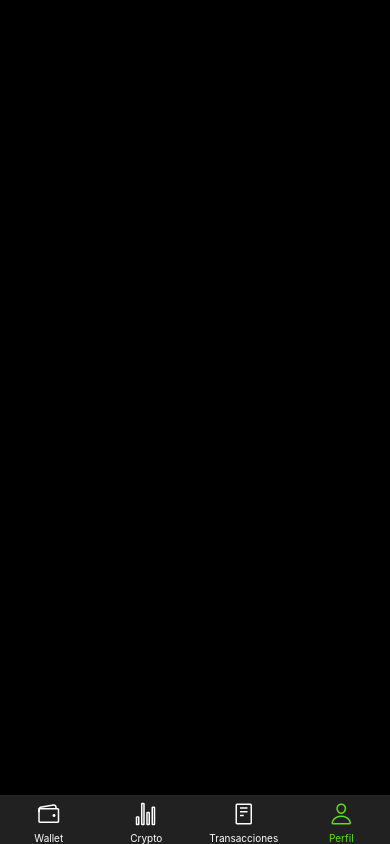
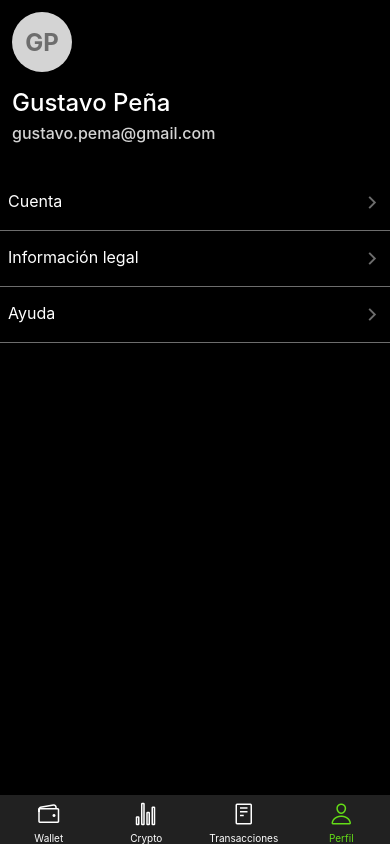
Before and after one commit to gustavvopenna/bitso-clone, a React Native app: screen /ProfileScreen in a window 390 px wide. Built offline with nearby package versions, Linux system fonts and the light colour scheme.

Commit message:
chore: Create profile screen

```diff
--- /dev/null
+++ b/src/components/menu-item.tsx
@@ -0,0 +1,44 @@
+import React from 'react'
+import { Text, TouchableOpacity, View } from 'react-native'
+import { Ionicons } from "@expo/vector-icons";
+
+import { colors } from '../theme'
+
+interface Props {
+  title: string,
+  onPress?: () => void
+}
+
+export const MenuItem = ({ title, onPress }: Props) => {
+  return (
+    <TouchableOpacity
+      onPress={() => onPress?.()}
+      activeOpacity={0.7}
+    >
+      <View
+        style={{
+          flexDirection: 'row',
+          borderBottomWidth: 1,
+          borderBottomColor: colors.primaryLight,
+          paddingHorizontal: 8,
+          paddingVertical: 16
+        }}
+      >
+        <Text
+          style={{
+            color: colors.white,
+            fontSize: 16,
+            flexGrow: 1
+          }}
+        >
+          {title}
+        </Text>
+          <Ionicons
+            name='chevron-forward-outline'
+            color={colors.primaryLight}
+            size={20}
+          />
+      </View>
+    </TouchableOpacity>
+  )
+}
--- a/src/screens/profile-screen.tsx
+++ b/src/screens/profile-screen.tsx
@@ -1,10 +1,73 @@
 import React from 'react';
 import { Text, View } from 'react-native';
+import { Ionicons } from "@expo/vector-icons";
+import { useSafeAreaInsets } from 'react-native-safe-area-context';
+
+import { NAVBAR_HEIGHT } from '../constants';
+import { colors, globalStyles } from '../theme';
+import { MenuItem } from '../components/menu-item';
 
 export const ProfileScreen = () => {
+  let insets = useSafeAreaInsets();
+  const menuItems = ['Cuenta', 'Información legal', 'Ayuda'];
+
   return (
-    <View>
-      <Text>Perfil</Text>
+    <View style={{ top: insets.top, bottom: insets.bottom, paddingBottom: NAVBAR_HEIGHT }}>
+      {/* Profile header */}
+      <View style={{ padding: 12 }}>
+        <View
+          style={{
+            backgroundColor: colors.gray100,
+            width: 60,
+            height: 60,
+            borderRadius: 60,
+            justifyContent: 'center',
+            alignItems: 'center'
+          }}
+        >
+          <Text
+            style={{
+              fontSize: 24,
+              fontWeight: 'bold',
+              color: colors.primaryLight
+            }}
+          >
+            GP
+          </Text>
+        </View>
+        <Text
+          style={{
+            fontSize: 24,
+            fontWeight: '500',
+            color: colors.white,
+            marginBottom: 6,
+            marginTop: 16
+          }}
+        >
+          Gustavo Peña
+        </Text>
+        <Text
+          style={{
+            fontSize: 16,
+            fontWeight: '500',
+            color: colors.gray100
+          }}
+        >
+          gustavo.pema@gmail.com
+        </Text>
+      </View>
+      {/* Menu items */}
+      <View
+        style={{
+          marginVertical: 20
+        }}
+      >
+        {
+          menuItems.map((item, i) => (
+            <MenuItem key={`menu-item-${i}`} title={item} />
+          ))
+        }
+      </View>
     </View>
   )
 };
```
